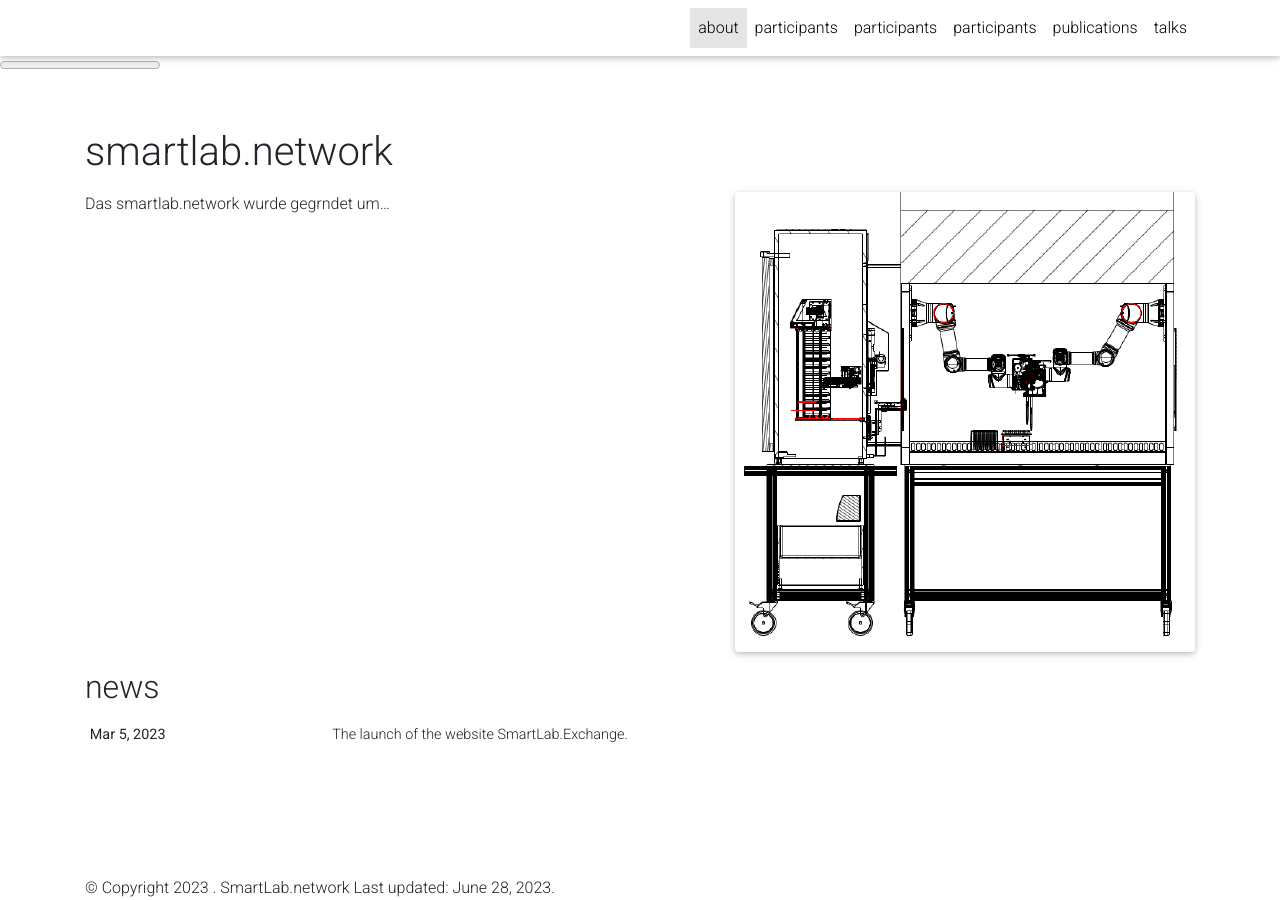
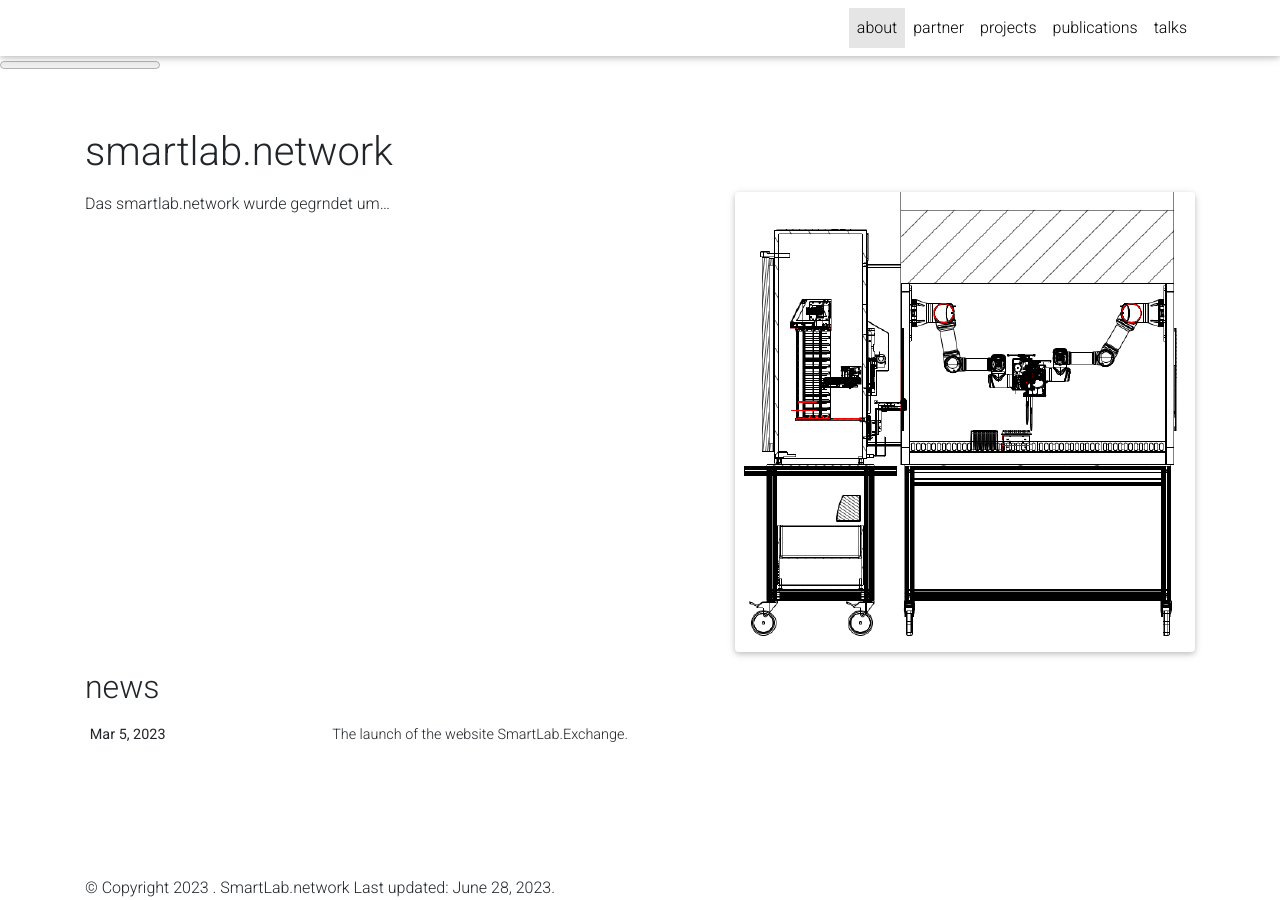
Before and after one commit to smartlab-network/smartlab.network, a Jekyll site: the page built from _pages/contact.md, in a window 1280 px wide. Built offline with Jekyll 4.4.1, drawn with Linux system fonts in a browser that asks for light colours; nearby versions of some CDN libraries; full-size pictures stand in for the smaller copies a plugin makes; library files that are not in the unit come from our copies; comment, search, counter and statistics services are not loaded; a style sheet for code colours, icons or effects is not loaded.

Commit message:
add partner

```diff
--- a/_pages/partner.md
+++ b/_pages/partner.md
@@ -1,6 +1,6 @@
 ---
 layout: default
-title: participants
+title: partner
 permalink: /participants
 nav: true
 ---
--- a/_pages/projects.md
+++ b/_pages/projects.md
@@ -1,7 +1,7 @@
 ---
 layout: default
-title: participants
-permalink: /participants
+title: projects
+permalink: /projects
 nav: true
 ---
 
```
Also changed, not shown: _pages/about.md (+1 -1 lines), _pages/participants.md (+2 -1 lines), _partner/labstuff.md (renamed from _partners/labstuff.md), _partner/sila.md (renamed from _partners/sila.md), _partner/synentec.md (renamed from _partners/synentec.md).
